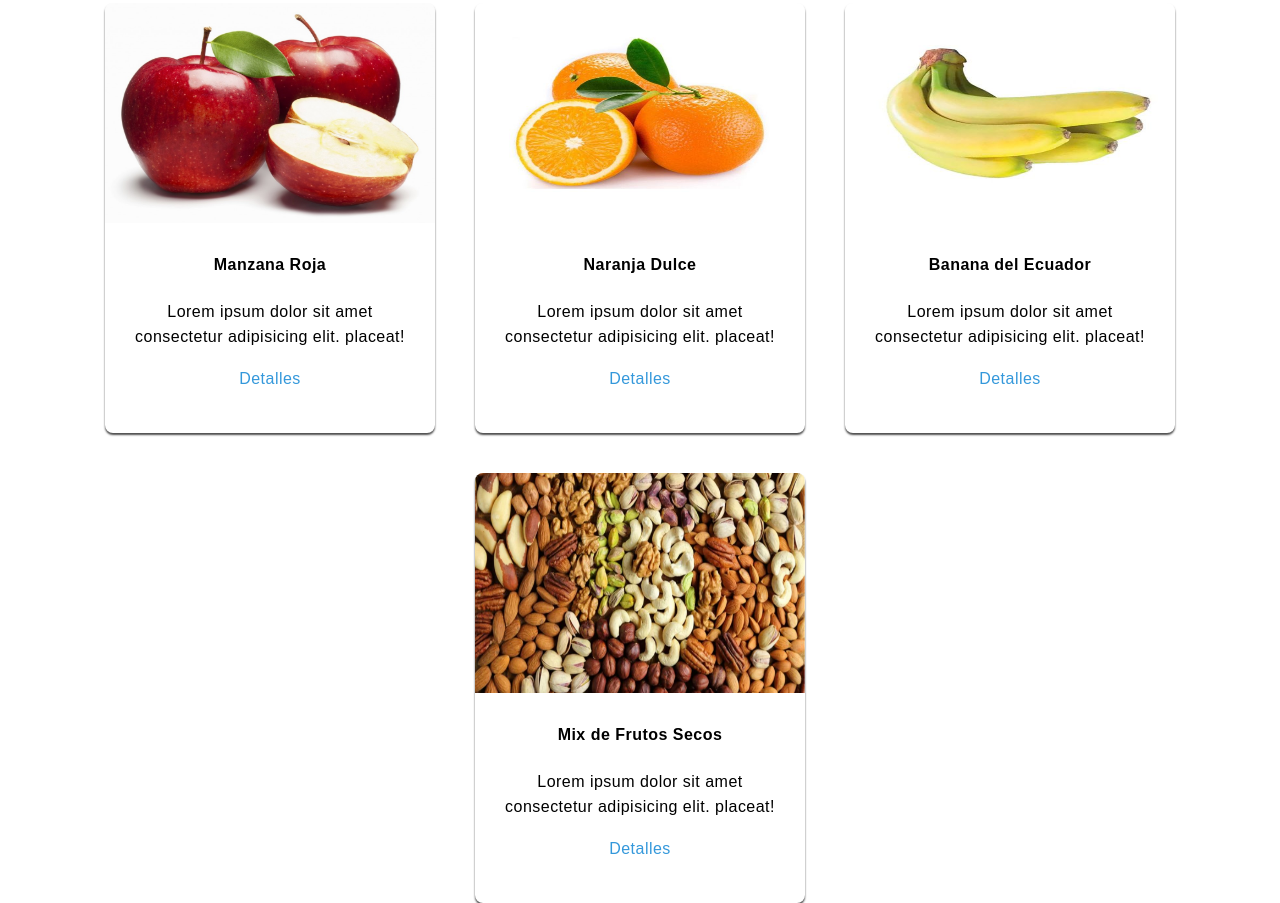
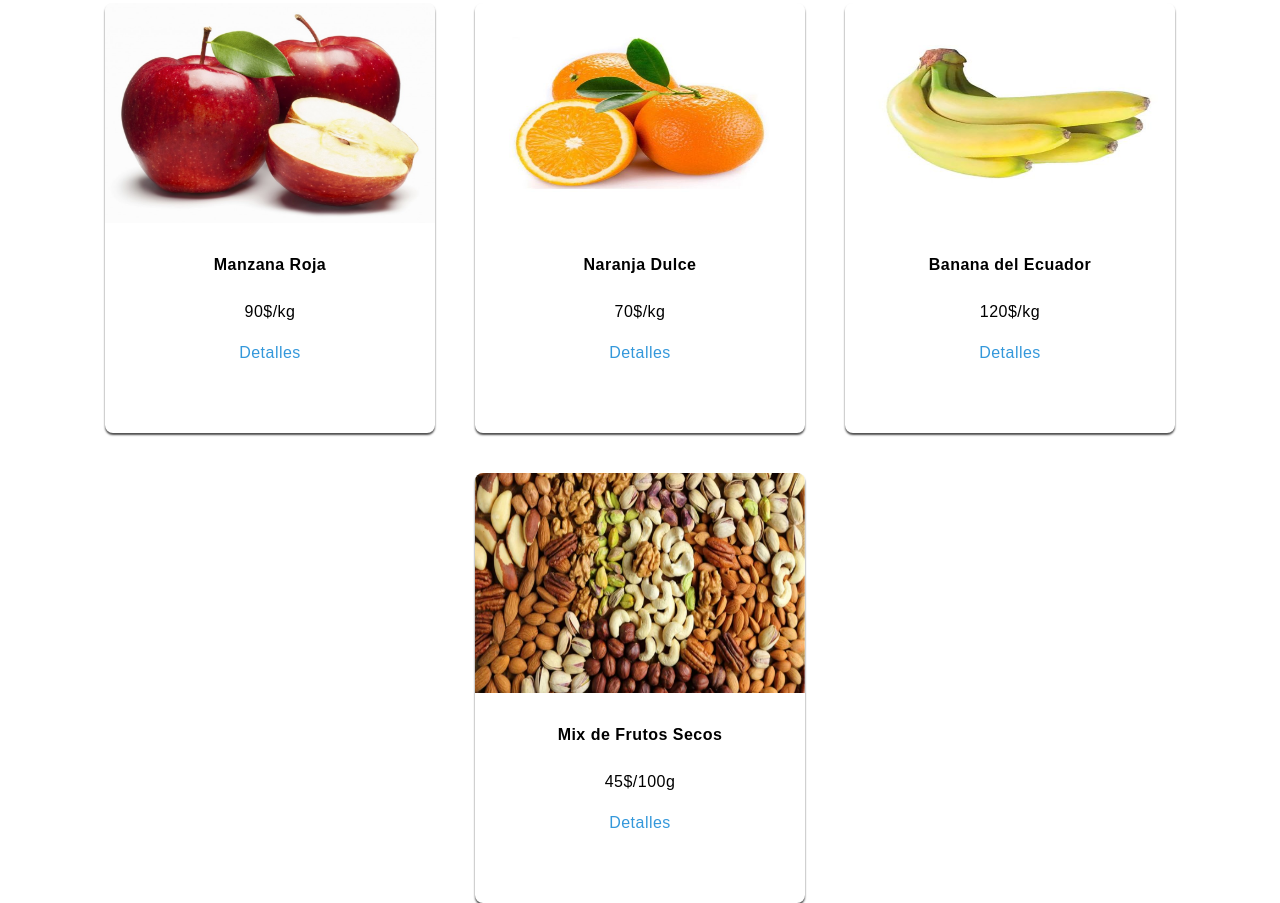
Before and after one commit to CuaglioN/Ejeccicio-Tarjetas-26-10, a plain HTML site: page index.html in a window 1280 px wide. Shown: the part 208-1111 px from the top of the page. Drawn offline with Linux system fonts and the light colour scheme.

Commit message:
V2
Fixed.
-Valores erróneos de los productos

```diff
--- a/index.html
+++ b/index.html
@@ -17,32 +17,28 @@
         <div class="card">
             <img src="img/Manzana.jpg">
             <h4>Manzana Roja</h4>
-            <p>Lorem ipsum dolor sit amet consectetur adipisicing elit.
-                placeat!</p>
+            <p>90$/kg</p>
             <a href="#">Detalles</a>
 
         </div>
         <div class="card">
             <img src="img/Naranja.jpg">
             <h4>Naranja Dulce</h4>
-            <p>Lorem ipsum dolor sit amet consectetur adipisicing elit.
-                placeat!</p>
+            <p>70$/kg</p>
             <a href="#">Detalles</a>
 
         </div>
         <div class="card">
             <img src="img/Banana.jpg">
             <h4>Banana del Ecuador</h4>
-            <p>Lorem ipsum dolor sit amet consectetur adipisicing elit.
-                placeat!</p>
+            <p>120$/kg</p>
             <a href="#">Detalles</a>
 
         </div>
         <div class="card">
             <img src="img/FrutosSecos.jpg">
             <h4>Mix de Frutos Secos</h4>
-            <p>Lorem ipsum dolor sit amet consectetur adipisicing elit.
-                placeat!</p>
+            <p>45$/100g</p>
             <a href="#">Detalles</a>
 
         </div>
```
